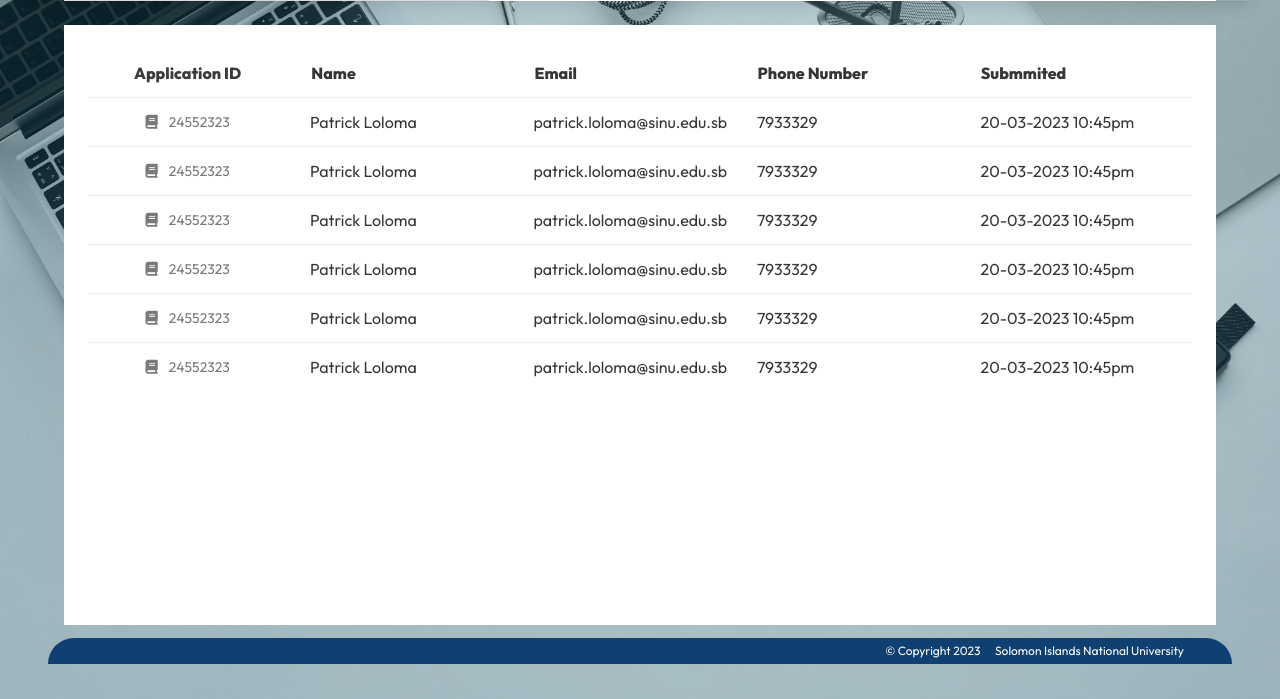
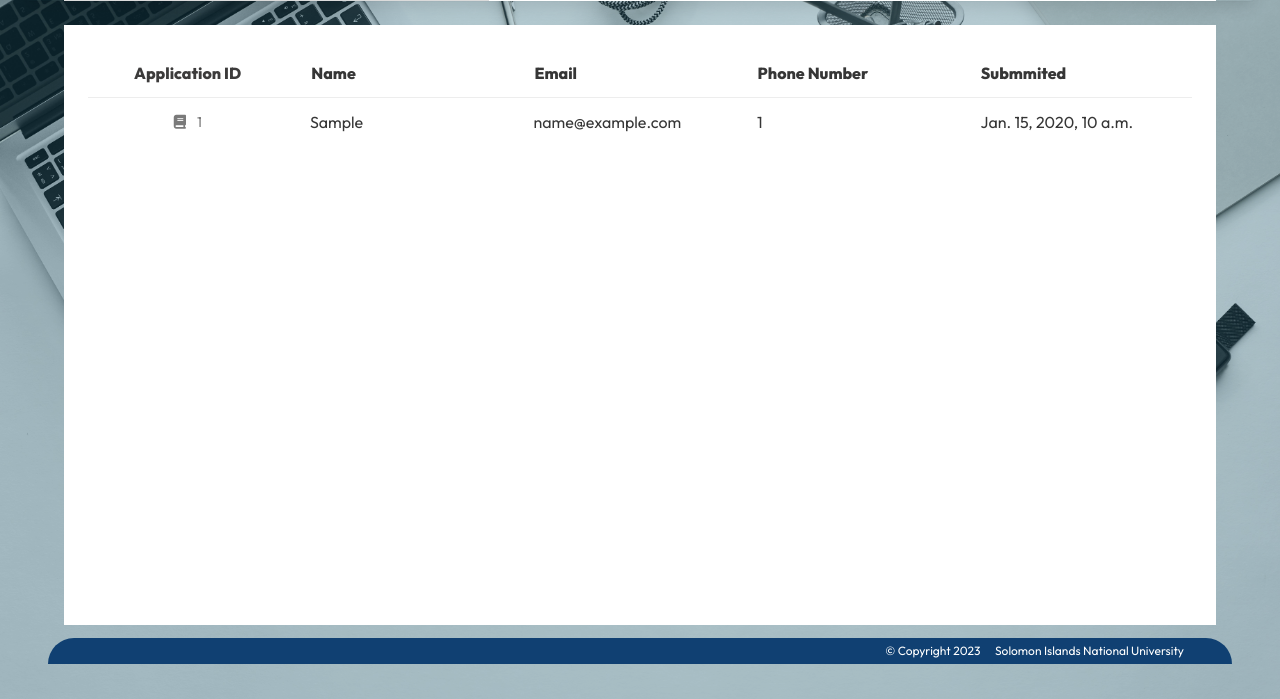
Before and after one commit to b-tupiti/sinu-admission-portal, a Django app: page /dashboard/applications/ in a window 1280 px wide. Shown: the part 136-835 px from the top of the page. Run offline with Django 4.2, Linux system fonts and the light colour scheme; tables that the repository leaves empty hold one stand-in row (values such as "Sample post"); some libraries are stand-ins or nearby versions.

Commit message:
updated Applications view to return all pending applications

```diff
--- a/users/templates/users/applications.html
+++ b/users/templates/users/applications.html
@@ -14,71 +14,21 @@
         <span class="column has-text-weight-bold">Submmited </span>
     </div>
 
+    {% for application in pending_applications %}
     <a href= "{% url 'application-detail' %}" class="panel-block columns is-paddingless is-marginless">
         <span class="panel-icon column is-paddingless" >
             <i class="fas fa-book mr-2" aria-hidden="true"></i>
-                <span>24552323</span>
+                <span>{{application.id}}</span>
             </span>
-        <span class="column">Patrick Loloma</span>
-        <span class="column">patrick.loloma@sinu.edu.sb</span>
-        <span class="column">7933329</span>
-        <span class="column">20-03-2023 10:45pm </span>
+        <span class="column">{{application.first_name}}</span>
+        <span class="column">{{application.email}}</span>
+        <span class="column">{{application.phone_number}}</span>
+        <span class="column">{{application.created}} </span>
     </a>
+    {% endfor %}
 
-    <a class="panel-block columns is-paddingless is-marginless">
-        <span class="panel-icon column is-paddingless" >
-            <i class="fas fa-book mr-2" aria-hidden="true"></i>
-                <span>24552323</span>
-            </span>
-        <span class="column">Patrick Loloma</span>
-        <span class="column">patrick.loloma@sinu.edu.sb</span>
-        <span class="column">7933329</span>
-        <span class="column">20-03-2023 10:45pm </span>
-    </a>
 
-    <a class="panel-block columns is-paddingless is-marginless">
-        <span class="panel-icon column is-paddingless" >
-            <i class="fas fa-book mr-2" aria-hidden="true"></i>
-                <span>24552323</span>
-            </span>
-        <span class="column">Patrick Loloma</span>
-        <span class="column">patrick.loloma@sinu.edu.sb</span>
-        <span class="column">7933329</span>
-        <span class="column">20-03-2023 10:45pm </span>
-    </a>
 
-    <a class="panel-block columns is-paddingless is-marginless">
-        <span class="panel-icon column is-paddingless" >
-            <i class="fas fa-book mr-2" aria-hidden="true"></i>
-                <span>24552323</span>
-            </span>
-        <span class="column">Patrick Loloma</span>
-        <span class="column">patrick.loloma@sinu.edu.sb</span>
-        <span class="column">7933329</span>
-        <span class="column">20-03-2023 10:45pm </span>
-    </a>
-
-    <a class="panel-block columns is-paddingless is-marginless">
-        <span class="panel-icon column is-paddingless" >
-            <i class="fas fa-book mr-2" aria-hidden="true"></i>
-                <span>24552323</span>
-            </span>
-        <span class="column">Patrick Loloma</span>
-        <span class="column">patrick.loloma@sinu.edu.sb</span>
-        <span class="column">7933329</span>
-        <span class="column">20-03-2023 10:45pm </span>
-    </a>
-
-    <a class="panel-block columns is-paddingless is-marginless">
-        <span class="panel-icon column is-paddingless" >
-            <i class="fas fa-book mr-2" aria-hidden="true"></i>
-                <span>24552323</span>
-            </span>
-        <span class="column">Patrick Loloma</span>
-        <span class="column">patrick.loloma@sinu.edu.sb</span>
-        <span class="column">7933329</span>
-        <span class="column">20-03-2023 10:45pm </span>
-    </a>
 
 </div>
 
--- a/users/views.py
+++ b/users/views.py
@@ -37,12 +37,14 @@ def LogoutUser(request):
     return redirect('login')
 
 from mbasubmission.utils import get_totals
-
+from mbasubmission.models import Application
 def Dashboard(request):
     return render(request, 'users/dashboard.html', {'totals': get_totals()})
 
 def Applications(request):
     context = {
+        'pending_applications': Application.objects.filter(application_state=Application.ApplicationState.PENDING),
+        'totals': get_totals(),
     }
     return render(request, 'users/applications.html', context)
 
```
